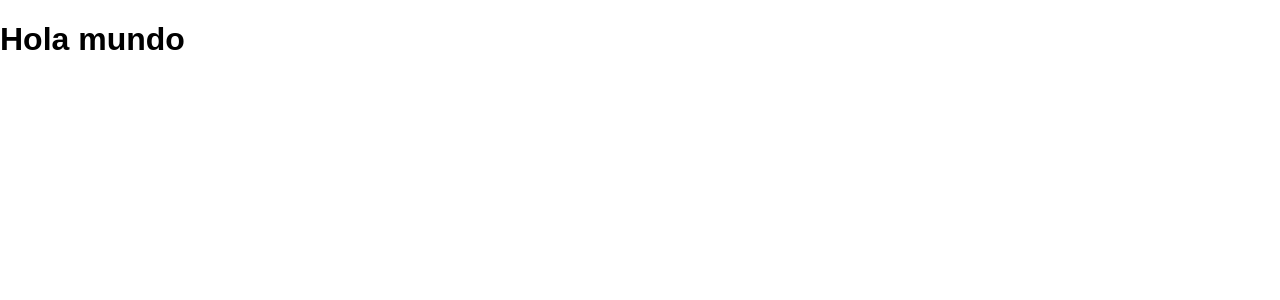
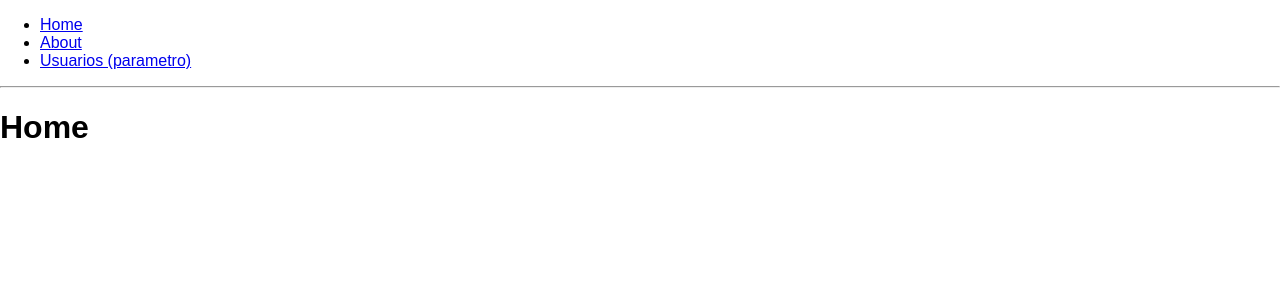
Before and after one commit to pablocoronel/react-tutorial, a React (Create React App) app: page / in a window 1280 px wide. Shown: the top 300 px of the page. Built offline with nearby package versions, Linux system fonts and the light colour scheme.

Commit message:
hecho ejemplo react-router V4

```diff
--- a/package.json
+++ b/package.json
@@ -5,6 +5,8 @@
   "dependencies": {
     "react": "^16.4.1",
     "react-dom": "^16.4.1",
+    "react-router": "^4.3.1",
+    "react-router-dom": "^4.3.1",
     "react-scripts": "1.1.4"
   },
   "scripts": {
--- a/src/App.js
+++ b/src/App.js
@@ -1,10 +1,51 @@
 import React, { Component } from 'react';
 import './App.css';
+import {
+  BrowserRouter as Router,
+  Route,
+  Link,
+  Switch
+} from 'react-router-dom'
+
+// Componentes para renderizar
+const Home = () => <h1>Home</h1>;
+const About = () => <h1>About</h1>;
+const Pagina404 = () => <h1>Página no encontrada</h1>;
+const Users = (props) => {
+	return (
+		<div>
+			{props.match.params.id}
+		</div>
+	)
+}
 
 class App extends Component {
   render() {
     return (
-      <h1>Hola mundo</h1>
+      <Router>
+	    <div>
+	      <ul>
+	        <li><Link to="/">Home</Link></li>
+	        <li><Link to="/about">About</Link></li>
+	        <li><Link to="/usuarios/param">Usuarios (parametro)</Link></li>
+	      </ul>
+
+	      <hr/>
+
+	  {/* renderiza la primera coincidencia de ruta */}
+	      <Switch>
+	      		{/* exac: solo la ruta exacta, no el resto de rutas anidadas */}
+		      	<Route exact path="/" component={Home}/>
+
+		     	<Route path="/about" component={About}/>
+
+		     	<Route path="/usuarios/:id" component={Users} />
+
+	        	{/* pagina 404, tiene que ser la ULTIMA ruta */}
+	        	<Route component={Pagina404} />
+	      </Switch>
+	    </div>
+	  </Router>
     );
   }
 }
```
Also changed, not shown: 1 other file (tests, documents, lock files or other folders).
